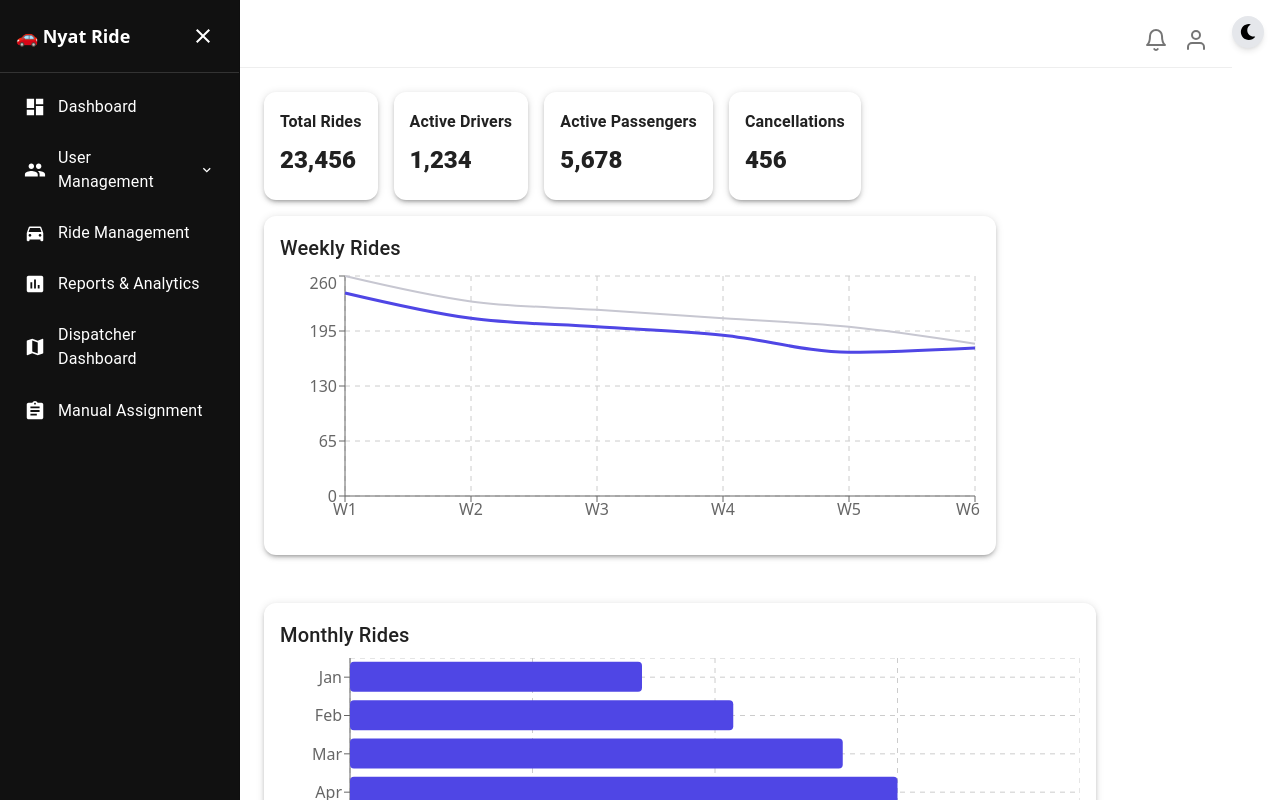
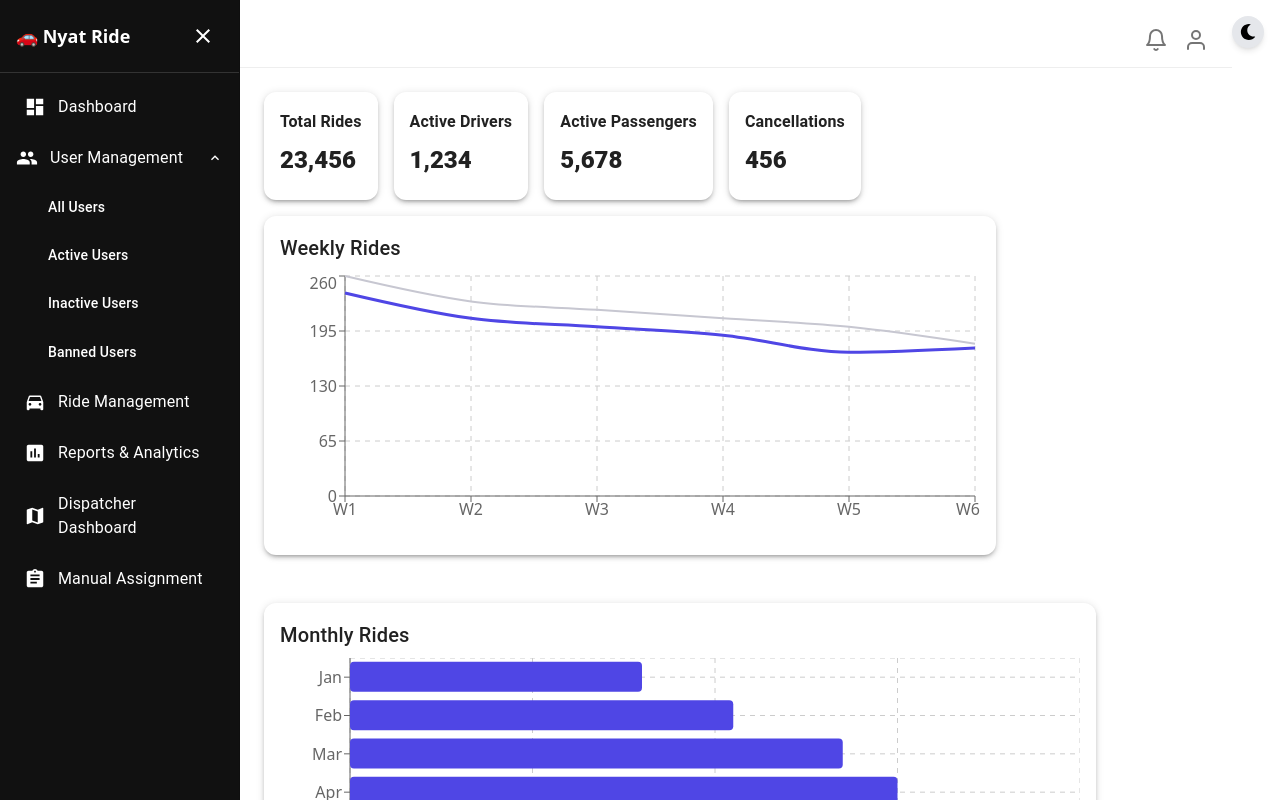
Before and after one commit to kaleab-mezgebe/ride_mobile, a React (Vite) app in the folder my-app/: page /dashboard in a window 1280 px wide. Shown: the top 800 px of the page. Built offline with nearby package versions, Linux system fonts and the light colour scheme.

Commit message:
Update Sidebar.jsx

```diff
--- a/my-app/src/Components/Sidebar.jsx
+++ b/my-app/src/Components/Sidebar.jsx
@@ -1,5 +1,5 @@
-import React, { useState } from "react";
-import { NavLink } from "react-router-dom";
+import React, { useState, useEffect } from "react";
+import { NavLink, useLocation } from "react-router-dom";
 import {
   Box,
   Drawer,
@@ -25,12 +25,13 @@ import {
 
 export default function Sidebar() {
   const [openSidebar, setOpenSidebar] = useState(true);
-  const [openUserMenu, setOpenUserMenu] = useState(false);
+  const [openUserMenu, setOpenUserMenu] = useState(true); // default open
+  const location = useLocation(); // ✅ Track current route
 
   const toggleSidebar = () => setOpenSidebar(!openSidebar);
 
   const navItems = [
-    { to: "/admin/dashboard", label: "Dashboard", icon: <MdDashboard /> },
+    { to: "/dashboard", label: "Dashboard", icon: <MdDashboard /> },
     { label: "User Management", icon: <MdPeople />, isDropdown: true },
     { to: "/admin/rides", label: "Ride Management", icon: <MdDirectionsCar /> },
     {
@@ -53,6 +54,16 @@ export default function Sidebar() {
     { to: "/BannedUsers", label: "Banned Users" },
   ];
 
+  // ✅ Auto-open if current route is inside userSubItems
+  useEffect(() => {
+    const isUserRoute = userSubItems.some((sub) =>
+      location.pathname.startsWith(sub.to)
+    );
+    if (isUserRoute) {
+      setOpenUserMenu(true);
+    }
+  }, [location.pathname]);
+
   return (
     <Box sx={{ display: "flex" }}>
       {/* Sidebar */}
@@ -72,7 +83,7 @@ export default function Sidebar() {
           },
         }}
       >
-        {/* Header with Toggle Button */}
+        {/* Header */}
         <Box
           sx={{
             display: "flex",
@@ -105,7 +116,7 @@ export default function Sidebar() {
                       justifyContent: openSidebar ? "flex-start" : "center",
                       "&:hover": { backgroundColor: "#1f2937" },
                       borderRadius: "8px",
-                      mx: 1,
+
                       transition: "background-color 0.2s",
                     }}
                   >
@@ -140,16 +151,13 @@ export default function Sidebar() {
                             sx={{
                               pl: 6,
                               py: 1.2,
-                              mx: 1,
                               borderRadius: "6px",
                               "&:hover": {
-                                backgroundColor: "#3c414bff", // Blue hover
+                                backgroundColor: "#3c414bff",
                                 color: "#fff",
                                 transform: "scale(1.02)",
                                 transition: "all 0.2s ease-in-out",
                               },
-                              backgroundColor: (isActive) =>
-                                isActive ? "#1f2937" : "transparent",
                             }}
                           >
                             <ListItemText
```
